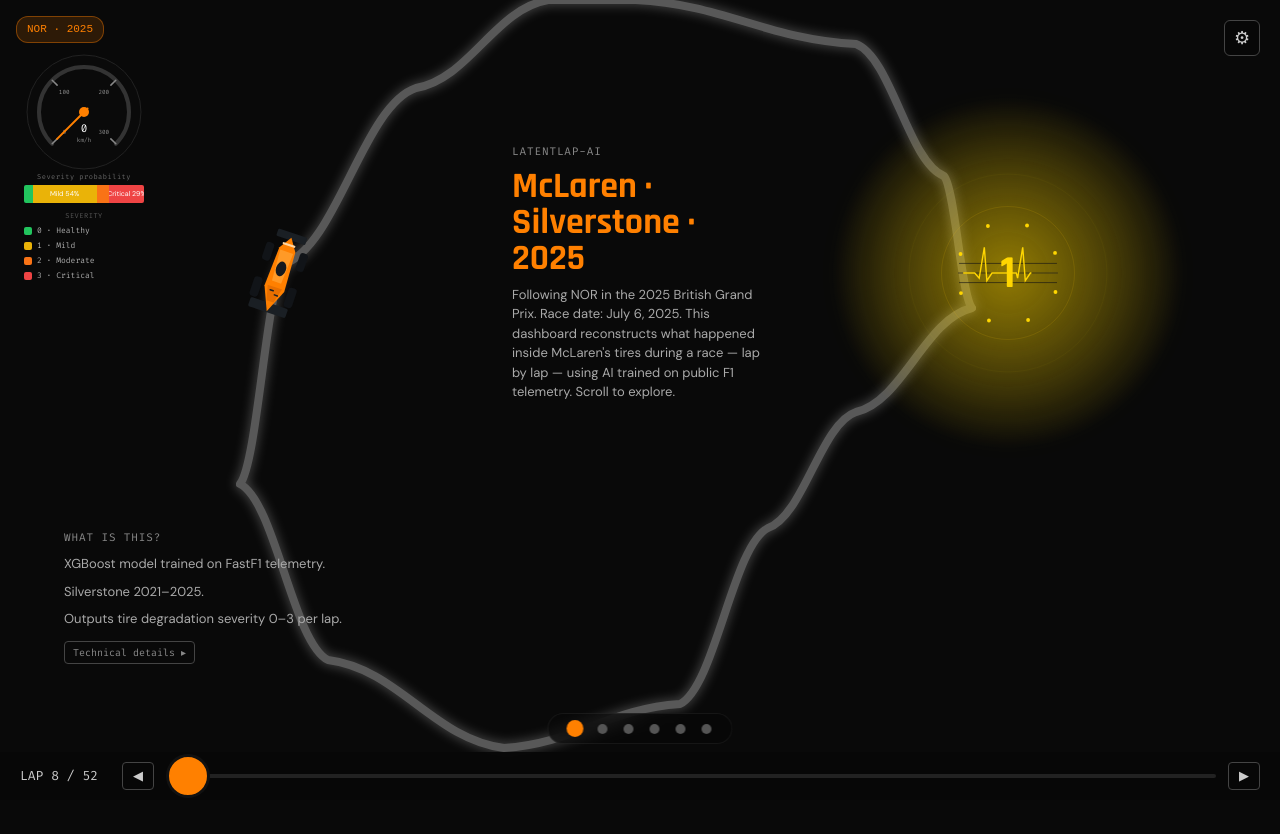
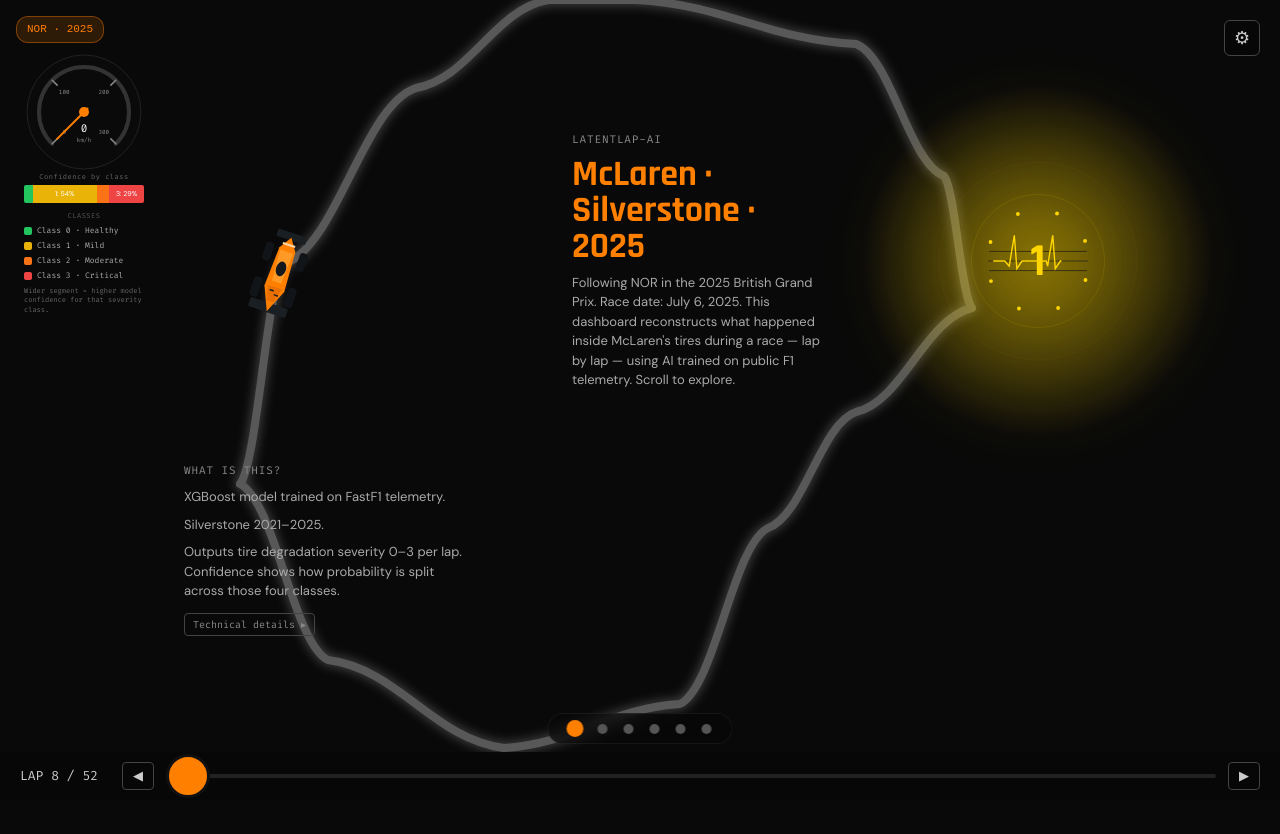
Before and after one commit to Hussain-coder-eng/LatentLap-AI, a Next.js app in the folder dashboard/: page / in a window 1280 px wide. Shown: the top 834 px of the page. Built offline with nearby package versions, Linux system fonts and the light colour scheme.

Commit message:
fix: improve dashboard clarity and layout

```diff
--- a/dashboard/app/components/ScrollStage.tsx
+++ b/dashboard/app/components/ScrollStage.tsx
@@ -15,10 +15,11 @@
 
 const CHAPTER_THRESHOLDS = [0, 0.17, 0.34, 0.51, 0.68, 0.85]
 const CHAPTER_COUNT = CHAPTER_THRESHOLDS.length
+const CHAPTER_NAMES_FOR_STAGE = ['hero', 'severity', 'predictors', 'race-arc', 'strategy', 'compare'] as const
 const RACE_ARC_TIMELINE_BOTTOM_PX = 64
 const RACE_ARC_TIMELINE_HEIGHT_PX = 18
 const RACE_ARC_TIMELINE_MIN_SEGMENT_PX = 2
-const RACE_ARC_TIMELINE_SIDE_INSET = 'clamp(16px, 12vw, 180px)'
+const RACE_ARC_TIMELINE_SIDE_INSET = 'clamp(184px, 18vw, 240px)'
 
 const SILVERSTONE_RACE_META: Record<number, { name: string; date: string }> = {
   2021: { name: '2021 British Grand Prix', date: 'July 18, 2021' },
@@ -247,6 +248,7 @@
   const { currentLap, currentYear, currentDriver, setSimDrawerOpen } = useRaceContext()
   const stageRef = useRef<HTMLDivElement>(null)
   const pinRef   = useRef<HTMLDivElement>(null)
+  const programmaticChapterRef = useRef<number | null>(null)
   const [scrollProgress, setScrollProgress] = useState(0)
   const [activeChapter, setActiveChapter]   = useState(0)
   const isNarrow = useNarrowViewport()
@@ -267,46 +269,68 @@
   const sevColor  = getSeverityHex(severity)
   const sevLabel  = getSeverityLabel(severity)
 
-  // GSAP ScrollTrigger pin
+  // CSS sticky owns pinning; this listener only derives story progress.
+  // Avoids stale ScrollTrigger transforms after browser scroll restoration.
   useEffect(() => {
-    let st: { kill: () => void } | undefined
-    import('gsap').then(({ default: gsap }) => {
-      import('gsap/ScrollTrigger').then(({ ScrollTrigger }) => {
-        gsap.registerPlugin(ScrollTrigger)
-        st = ScrollTrigger.create({
-          trigger: stageRef.current,
-          pin: pinRef.current,
-          start: 'top top',
-          end: '+=400%',
-          scrub: true,
-          onUpdate: (self: { progress: number }) => {
-            const p = self.progress
-            setScrollProgress(p)
-            setActiveChapter(progressToChapter(p))
-          },
-        })
-      })
-    })
-    return () => st?.kill()
-  }, [])
+    if (isNarrow) return
+
+    const updateProgress = () => {
+      const el = stageRef.current
+      if (!el) return
+      const rect = el.getBoundingClientRect()
+      const scrollable = Math.max(el.offsetHeight - window.innerHeight, 1)
+      const p = Math.min(Math.max(-rect.top / scrollable, 0), 1)
+      setScrollProgress(p)
+
+      const targetChapter = programmaticChapterRef.current
+      if (targetChapter !== null) {
+        const targetProgress = CHAPTER_THRESHOLDS[targetChapter] ?? 0
+        setActiveChapter(targetChapter)
+        if (Math.abs(p - targetProgress) < 0.015) {
+          programmaticChapterRef.current = null
+        }
+        return
+      }
+
+      setActiveChapter(progressToChapter(p))
+    }
+
+    updateProgress()
+    window.addEventListener('scroll', updateProgress, { passive: true })
+    window.addEventListener('resize', updateProgress)
+    return () => {
+      window.removeEventListener('scroll', updateProgress)
+      window.removeEventListener('resize', updateProgress)
+    }
+  }, [isNarrow])
 
   // Keyboard chapter navigation
   useEffect(() => {
     const onKey = (e: KeyboardEvent) => {
-      if (e.key === 'PageDown') scrollToChapter(Math.min(CHAPTER_COUNT - 1, activeChapter + 1))
-      if (e.key === 'PageUp')   scrollToChapter(Math.max(0, activeChapter - 1))
+      if (e.key === 'PageDown') {
+        e.preventDefault()
+        scrollToChapter(Math.min(CHAPTER_COUNT - 1, activeChapter + 1))
+      }
+      if (e.key === 'PageUp') {
+        e.preventDefault()
+        scrollToChapter(Math.max(0, activeChapter - 1))
+      }
     }
     window.addEventListener('keydown', onKey)
     return () => window.removeEventListener('keydown', onKey)
-  }, [activeChapter])
+  }, [activeChapter, isNarrow])
 
   const scrollToChapter = (ch: number) => {
     setActiveChapter(ch)
+    setScrollProgress(CHAPTER_THRESHOLDS[ch] ?? 0)
+    if (isNarrow) return
+
     const el = stageRef.current
     if (!el) return
+    programmaticChapterRef.current = ch
     const stageTop = el.getBoundingClientRect().top + window.scrollY
-    const stageH   = el.scrollHeight - window.innerHeight
-    window.scrollTo({ top: stageTop + CHAPTER_THRESHOLDS[ch] * stageH, behavior: 'smooth' })
+    const stageH = Math.max(el.scrollHeight - window.innerHeight, 1)
+    window.scrollTo({ top: stageTop + (CHAPTER_THRESHOLDS[ch] ?? 0) * stageH, behavior: 'smooth' })
   }
 
   // Build SHAP rows for chapter 2
@@ -339,7 +363,7 @@
       },
       right: {
         heading: 'What is this?',
-        customLines: ['XGBoost model trained on FastF1 telemetry.', 'Silverstone 2021–2025.', 'Outputs tire degradation severity 0–3 per lap.'],
+        customLines: ['XGBoost model trained on FastF1 telemetry.', 'Silverstone 2021–2025.', 'Outputs tire degradation severity 0–3 per lap. Confidence shows how probability is split across those four classes.'],
         technicalDetail: 'Model: XGBoost classifier. Labels: weak supervision heuristics (not physical sensors). Features: sector times, lateral G, tyre age, air/track temp, aggression index.',
       },
     },
@@ -349,7 +373,7 @@
         label: 'Tire Severity',
         value: sevLabel,
         valueColor: sevColor,
-        explanation: `Our model rates this lap at ${severity}/3 using probabilistic telemetry proxies. Scale: 0 = healthy, 1 = mild degradation, 2 = moderate degradation, 3 = critical degradation.`,
+        explanation: `Our model rates this lap at ${severity}/3 using probabilistic telemetry proxies. Scale: 0 = healthy, 1 = mild degradation, 2 = moderate degradation, 3 = critical degradation. Confidence is strongest when one class dominates the probability bar.`,
       },
       right: {
         heading: 'Failure Mode',
@@ -358,7 +382,7 @@
               .sort((a, b) => b[1] - a[1])
               .map(([mode, prob]) => `${mode.charAt(0).toUpperCase() + mode.slice(1)}: ${(prob * 100).toFixed(1)}%`)
           : ['No mode data'],
-        technicalDetail: `DegSeverity: ${severity} (heuristic proxy — not a physical sensor)\nmode_probs: ${JSON.stringify(lap?.mode_probs ?? {}, null, 0)}`,
+        technicalDetail: `DegSeverity: ${severity} (heuristic proxy — not a physical sensor)\nConfidence: severity_probs distribute probability across classes 0, 1, 2, and 3\nmode_probs: ${JSON.stringify(lap?.mode_probs ?? {}, null, 0)}`,
       },
     },
     // Chapter 2 — Predictors
@@ -368,14 +392,14 @@
         value: `Lap ${currentLap}`,
         valueColor: '#FF8000',
         explanation: top3Shap[0]
-          ? `${SHAP_LABELS[topFeatureKey ?? ''] ?? FEATURE_LABELS[topFeatureKey ?? ''] ?? topFeatureKey} is the primary driver of this lap's prediction. Positive values push severity up; negative pull it down.`
+          ? `${SHAP_LABELS[topFeatureKey ?? ''] ?? FEATURE_LABELS[topFeatureKey ?? ''] ?? topFeatureKey} is the primary driver of this lap's prediction. SHAP bars explain direction: orange pushes severity up, blue pulls it down.`
           : 'No SHAP data for this lap.',
       },
       right: {
         heading: 'Why this lap?',
         rows: top3Shap,
         customLines: top3Shap[0]
-          ? [FEATURE_PLAIN[topFeatureKey ?? '']?.(top3Shap[0].value) ?? '']
+          ? ['SHAP compares this lap against the model baseline; longer bars have more influence.', FEATURE_PLAIN[topFeatureKey ?? '']?.(top3Shap[0].value) ?? '']
           : [],
         technicalDetail: `SHAP (TreeExplainer): ${top3Shap.map(r => `${r.label}: ${r.value > 0 ? '+' : ''}${r.value.toFixed(3)}`).join(' | ')}\nBaseline expected value: ~1.12`,
       },
@@ -387,7 +411,7 @@
         value: `${totalLaps} modeled laps from telemetry`,
         valueColor: '#4a7a4a',
         subAnnotation: '· 52 race laps total',
-        explanation: 'This is the full tire story across the race. Scroll down to drive through each lap. Green = fresh, red = critical. The pit stop divides the two stints.',
+        explanation: 'This is the full tire story across the race. Scroll down to drive through each lap. Green = healthy, red = critical. The orange divider marks the stint change after the pit stop.',
       },
       right: {
         heading: 'Reading the arc',
@@ -399,7 +423,7 @@
             if (!top) return 'NOMINAL'
             return top[0].toUpperCase() + (top[1] < 0.1 ? ' (trace)' : '')
           })()}`,
-          'Drag the scrubber below to move through the race.',
+          'Race arc bars are laps, colored by predicted severity. Drag the scrubber below to inspect a lap.',
         ],
         technicalDetail: `lapDelta and severity per lap from features_${currentYear}_${currentDriver}.json. Stint boundaries inferred from stint_id column.`,
       },
@@ -410,16 +434,17 @@
         label: 'Pit Strategy',
         value: 'When to pit?',
         valueColor: '#00E676',
-        explanation: 'Each scenario shows the projected tire severity at race end depending on when McLaren pits. Green = optimal timing. The sweet spot minimises finish severity.',
+        explanation: 'Each strategy bar is one possible pit lap. Bar height is projected finish severity on the 0–3 scale; lower is better. Green marks lowest-risk timing.',
       },
       right: {
         heading: 'Model recommendation',
         customLines: [
           'Green bars = optimal pit window.',
           'Yellow = acceptable but not ideal.',
-          'Red = too late — high finish severity.',
+          'Red = too late — high projected finish severity.',
+          'The SIM drawer compares this historical strategy with a hypothetical pit lap and compound.',
         ],
-        technicalDetail: 'strategy.py projects DegSeverity forward from each pit lap using stint-2 degradation rates. Heuristic — not derived from tire physics simulation.',
+        technicalDetail: 'Projected finish severity: estimated end-of-race DegSeverity after choosing a pit lap.\nCompound degradation multiplier: relative wear-rate factor applied to the selected compound.\nstrategy.py projects DegSeverity forward from each pit lap using stint-2 degradation rates. Heuristic — not derived from tire physics simulation.',
       },
     },
     // Chapter 5 — Season Comparison
@@ -428,14 +453,14 @@
         label: 'Season Comparison',
         value: '2023 · 2024 · 2025',
         valueColor: '#a78bfa',
-        explanation: `How has ${currentDriver}'s tire degradation at Silverstone evolved across seasons? Purple = 2023, green = 2024, orange = 2025. X axis is normalized race progress.`,
+        explanation: `How has ${currentDriver}'s tire degradation at Silverstone evolved across seasons? Purple = 2023, green = 2024, orange = 2025. X axis is normalized race progress, so unequal race lengths still compare by percentage complete.`,
       },
       right: {
         heading: 'Reading the chart',
         customLines: [
           'Higher line = more degradation.',
           '2025 line ends early (fewer predicted laps).',
-          'Compare slope to see wear rate changes.',
+          'Compare slope to see wear-rate changes.',
         ],
         technicalDetail: 'Each season normalized to 0–1 lap progress. severity_pred from XGBoost model per lap.',
       },
@@ -478,26 +503,29 @@
     <>
       <ChapterDots activeChapter={activeChapter} onSelect={scrollToChapter} />
 
-      <div ref={stageRef} style={{ height: '500vh' }}>
+      <div ref={stageRef} style={{ height: isNarrow ? 'auto' : '500vh', minHeight: '100vh' }}>
         <div
           ref={pinRef}
           className={`scroll-stage-pin ${isNarrow ? 'scroll-stage-pin--mobile' : 'scroll-stage-pin--desktop'}`}
+          data-chapter={activeChapter}
+          data-chapter-name={CHAPTER_NAMES_FOR_STAGE[activeChapter]}
           style={{ background: 'var(--bg)' }}
         >
           {/* Background circuit — faint on mobile (opacity 0.06), full on desktop */}
           <div style={{ opacity: isNarrow ? 0.06 : 1 }}>
-            <SilverstoneCircuit activeChapter={activeChapter} backgroundOnly={activeChapter === 2} hideRings={isNarrow} />
+            <SilverstoneCircuit activeChapter={activeChapter} backgroundOnly={activeChapter === 2} hideRings={isNarrow || activeChapter === 2} />
           </div>
 
           {isNarrow ? (
             /* ── MOBILE: single-column stacked layout for all chapters ── */
-            <div style={{ display: 'flex', flexDirection: 'column', gap: 24, width: '100%', paddingBottom: 64 }}>
+            <div className="scroll-stage-mobile-stack">
               <CalloutLeft content={ch.left} visible={true} />
 
               {/* Chapter-specific center content */}
               {activeChapter === 2 && (
                 <>
                   <CalloutRight content={ch.right} visible={true} />
+                  <div className="stage-helper-text">Corner heatmap shows where Silverstone load concentrates. Brighter corners contribute more tire stress in the current feature set.</div>
                   <CornerHeatmap year={currentYear} driver={currentDriver} />
                 </>
               )}
@@ -545,6 +573,7 @@
               {/* Chapter 3 (Race Arc): compact lap severity timeline — absolute desktop only */}
               {activeChapter === 3 && (
                 <div
+                  className="race-arc-timeline-shell"
                   aria-hidden="true"
                   style={{
                     position: 'absolute',
@@ -579,6 +608,7 @@
               {/* Chapter 3 (Race Arc): lap number tick labels below timeline */}
               {activeChapter === 3 && (
                 <div
+                  className="race-arc-tick-shell"
                   style={{
                     position: 'absolute',
                     left: RACE_ARC_TIMELINE_SIDE_INSET,
@@ -610,6 +640,7 @@
               {/* Chapter 3 (Race Arc): severity scale legend above timeline */}
               {activeChapter === 3 && (
                 <div
+                  className="race-arc-legend-shell"
                   style={{
                     position: 'absolute',
                     left: RACE_ARC_TIMELINE_SIDE_INSET,
@@ -646,11 +677,11 @@
 
               {/* Left callout — ch2: SHAP bars right-aligned; ch4: strategy rec; others: chapter metadata */}
               {activeChapter === 2 ? (
-                <div style={{ justifySelf: 'end', display: 'flex', flexDirection: 'column', width: '100%', maxWidth: 280 }}>
+                <div className="stage-template-panel stage-template-panel--left">
                   <CalloutRight content={ch.right} visible={true} />
                 </div>
               ) : activeChapter === 4 ? (
-                <div style={{ justifySelf: 'end', display: 'flex', flexDirection: 'column', width: '100%', maxWidth: 280 }}>
+                <div className="stage-template-panel stage-template-panel--left">
                   <StrategyLeft currentYear={currentYear} currentDriver={currentDriver} currentLap={currentLap} />
                 </div>
               ) : (
@@ -659,9 +690,11 @@
 
               {/* Center — ch4: pit chart; ch5: season chart; others: tire */}
               {activeChapter === 4 ? (
-                <StrategyPitChart currentYear={currentYear} currentDriver={currentDriver} currentLap={currentLap} />
+                <div className="stage-template-center stage-template-center--strategy">
+                  <StrategyPitChart currentYear={currentYear} currentDriver={currentDriver} currentLap={currentLap} />
+                </div>
               ) : activeChapter === 5 ? (
-                <div style={{ gridColumn: '2 / 4', width: '100%', display: 'flex', alignItems: 'center', justifyContent: 'center' }}>
+                <div className="stage-template-center stage-template-center--comparison">
                   <CrossSeasonChart driver={currentDriver} />
                 </div>
               ) : (
@@ -670,11 +703,12 @@
 
               {/* Right callout — ch2: corner heatmap; ch4: strategy outcome; ch5: suppressed; others: SHAP/text */}
               {activeChapter === 2 ? (
-                <div style={{ justifySelf: 'start', display: 'flex', flexDirection: 'column', width: '100%', maxWidth: 280 }}>
+                <div className="stage-template-panel stage-template-panel--right">
+                  <div className="stage-helper-text">Heatmap = corner stress proxy, not measured tire temperature. It keeps chart content out of the speedometer zone.</div>
                   <CornerHeatmap year={currentYear} driver={currentDriver} />
                 </div>
               ) : activeChapter === 4 ? (
-                <div style={{ justifySelf: 'start', display: 'flex', flexDirection: 'column', width: '100%', maxWidth: 280 }}>
+                <div className="stage-template-panel stage-template-panel--right">
                   <StrategyRight currentYear={currentYear} currentDriver={currentDriver} setSimDrawerOpen={setSimDrawerOpen} />
                 </div>
               ) : activeChapter === 5 ? null : (
--- a/dashboard/app/components/Speedometer.tsx
+++ b/dashboard/app/components/Speedometer.tsx
@@ -40,10 +40,10 @@
 const SEVERITY_PROB_COLORS = ['#22c55e', '#eab308', '#f97316', '#ef4444'] as const
 
 const SEVERITY_LEGEND = [
-  { label: 'Healthy',  color: '#22c55e' },
-  { label: 'Mild',     color: '#eab308' },
-  { label: 'Moderate', color: '#f97316' },
-  { label: 'Critical', color: '#ef4444' },
+  { label: 'Class 0 · Healthy',  color: '#22c55e' },
+  { label: 'Class 1 · Mild',     color: '#eab308' },
+  { label: 'Class 2 · Moderate', color: '#f97316' },
+  { label: 'Class 3 · Critical', color: '#ef4444' },
 ] as const
 
 export function Speedometer() {
@@ -113,6 +113,7 @@
 
   return (
     <div
+      className="speedometer-shell"
       style={{ position: 'fixed', top: 52, left: 24, zIndex: 60, width: 120 }}
       aria-label="Scroll speed gauge"
     >
@@ -190,14 +191,14 @@
       {severityProbs && (
         <>
           <div style={{ fontSize: 7, color: '#666', letterSpacing: 0.5, textAlign: 'center', marginBottom: 2, fontFamily: "'Fira Code', monospace" }}>
-            Severity probability
+            Confidence by class
           </div>
           <div style={{ display: 'flex', width: 120, height: 18, borderRadius: 2, overflow: 'hidden' }}>
             {severityProbs.map((prob, i) => (
               <div
                 key={i}
-                title={`${SEVERITY_LEGEND[i].label}: ${Math.round(prob * 100)}%`}
-                aria-label={`${SEVERITY_LEGEND[i].label}: ${Math.round(prob * 100)}%`}
+                title={`${SEVERITY_LEGEND[i].label}: ${Math.round(prob * 100)}% probability`}
+                aria-label={`${SEVERITY_LEGEND[i].label}: ${Math.round(prob * 100)}% probability`}
                 style={{
                   flex: prob,
                   minWidth: 0,
@@ -211,7 +212,7 @@
               >
                 {prob >= 0.12 && (
                   <span style={{ fontSize: 7, color: 'white', textAlign: 'center', lineHeight: 1, whiteSpace: 'nowrap', padding: '0 2px' }}>
-                    {SEVERITY_LEGEND[i].label} {Math.round(prob * 100)}%
+                    {i}: {Math.round(prob * 100)}%
                   </span>
                 )}
               </div>
@@ -221,16 +222,19 @@
       )}
       <div style={{ marginTop: 8 }}>
         <div style={{ fontSize: 7, color: '#555', letterSpacing: 0.5, textAlign: 'center', marginBottom: 4, fontFamily: "'Fira Code', monospace" }}>
-          SEVERITY
+          CLASSES
         </div>
         {SEVERITY_LEGEND.map((item, i) => (
           <div key={i} style={{ display: 'flex', alignItems: 'center', gap: 5, marginBottom: 3 }}>
             <div style={{ width: 8, height: 8, borderRadius: 2, background: item.color, flexShrink: 0 }} />
             <span style={{ fontSize: 8, color: '#aaa', fontFamily: "'Fira Code', monospace" }}>
-              {i} · {item.label}
+              {item.label}
             </span>
           </div>
         ))}
+        <div style={{ fontSize: 7, color: '#666', lineHeight: 1.35, marginTop: 4, fontFamily: "'Fira Code', monospace" }}>
+          Wider segment = higher model confidence for that severity class.
+        </div>
       </div>
     </div>
   )
--- a/dashboard/lib/useNarrowViewport.ts
+++ b/dashboard/lib/useNarrowViewport.ts
@@ -2,7 +2,7 @@
 'use client'
 import { useEffect, useState } from 'react'
 
-export const NARROW_VIEWPORT_QUERY = '(max-width: 640px)'
+export const NARROW_VIEWPORT_QUERY = '(max-width: 980px)'
 
 export function useNarrowViewport(): boolean {
   const [isNarrow, setIsNarrow] = useState(false)
--- a/dashboard/styles/globals.css
+++ b/dashboard/styles/globals.css
@@ -30,6 +30,9 @@
   --shap-pos: #FF8000;
   --shap-neg: #2979FF;
   --speedometer-size: 120px;
+  --top-control-zone: 180px;
+  --bottom-scrubber-zone: 116px;
+  --desktop-left-safe-zone: 184px;
 }
 
 body {
@@ -120,40 +123,122 @@
   min-height: 100vh;
   display: flex;
   flex-direction: column;
-  padding: 56px 16px 64px;
+  padding: 132px 16px 124px;
+  box-sizing: border-box;
+  overflow: hidden auto;
+}
+
+.scroll-stage-pin--desktop {
+  position: sticky;
+  top: 0;
+  width: 100%;
+  height: 100vh;
+  display: grid;
+  grid-template-columns: minmax(220px, 1fr) minmax(180px, 32vmin) minmax(220px, 1fr);
+  column-gap: clamp(10px, 2.5vw, 40px);
+  align-items: center;
+  justify-content: center;
+  padding: clamp(86px, 12vh, 112px) clamp(32px, 5vw, 72px) 128px var(--desktop-left-safe-zone);
   box-sizing: border-box;
   overflow: hidden;
 }
 
-.scroll-stage-pin--desktop {
+.speedometer-shell {
+  max-height: calc(100dvh - var(--bottom-scrubber-zone) - 16px);
+  overflow: hidden;
+  pointer-events: none;
+}
+
+.chapter-dots--mobile {
+  bottom: 52px;
+}
+
+.scroll-stage-mobile-stack {
+  display: flex;
+  flex-direction: column;
+  gap: 18px;
+  width: 100%;
+  max-width: 520px;
+  margin: 0 auto;
+  padding-bottom: 32px;
   position: relative;
+  z-index: 4;
+}
+
+.stage-template-panel {
+  display: flex;
+  flex-direction: column;
   width: 100%;
-  height: 100vh;
-  display: grid;
-  grid-template-columns: minmax(0, 1fr) minmax(150px, 32vmin) minmax(0, 1fr);
-  column-gap: clamp(10px, 2.5vw, 40px);
+  max-width: 280px;
+  min-width: 0;
+}
+
+.stage-template-panel--left {
+  justify-self: end;
+}
+
+.stage-template-panel--right {
+  justify-self: start;
+}
+
+.stage-template-center {
+  width: 100%;
+  min-width: 0;
+}
+
+.stage-template-center--strategy {
+  align-self: center;
+  max-width: 420px;
+  justify-self: center;
+}
+
+.stage-template-center--comparison {
+  grid-column: 2 / 4;
+  display: flex;
   align-items: center;
   justify-content: center;
-  padding: clamp(72px, 10vh, 96px) clamp(18px, 5vw, 72px) 72px;
-  box-sizing: border-box;
-  overflow: hidden;
+  max-width: min(780px, 62vw);
+  justify-self: center;
 }
 
-@media (max-width: 640px) {
+.stage-helper-text {
+  font-family: 'DM Sans', sans-serif;
+  font-size: 11px;
+  line-height: 1.45;
+  color: rgba(255, 255, 255, 0.52);
+  margin-bottom: 8px;
+  max-width: 280px;
+}
+
+.scroll-stage-pin[data-chapter='2'] .tire-hero-shell,
+.scroll-stage-pin[data-chapter='4'] .tire-hero-shell,
+.scroll-stage-pin[data-chapter='5'] .tire-hero-shell {
+  opacity: 0.42;
+}
+
+@media (max-width: 980px) {
   .scroll-stage-pin {
-    display: grid !important;
+    display: flex !important;
     grid-template-columns: minmax(0, 1fr) !important;
     grid-template-rows: auto auto !important;
     align-content: start !important;
     justify-items: stretch !important;
     row-gap: 14px !important;
-    padding: 154px 24px 92px !important;
+    padding: 92px 20px 128px !important;
+  }
+
+  .speedometer-shell {
+    display: none !important;
+  }
+
+  .chapter-dots--mobile {
+    bottom: 54px;
   }
 
   .stage-callout {
     position: relative;
     z-index: 4;
-    width: min(100%, 345px) !important;
+    width: 100% !important;
     max-width: none !important;
     justify-self: start !important;
     text-shadow: 0 1px 10px rgba(0, 0, 0, 0.88);
@@ -169,7 +254,7 @@
 
   .stage-callout-right {
     grid-row: 2;
-    margin-left: auto;
+    margin-left: 0;
   }
 
   .stage-callout-left [style*="font-size: clamp"] {
@@ -194,11 +279,22 @@
   .tire-hero-shell {
     position: absolute !important;
     left: 50%;
-    top: 52%;
+    top: 48%;
     transform: translate(-50%, -50%);
     width: 156px !important;
     height: 156px !important;
-    opacity: 0.78;
+    opacity: 0.34;
     z-index: 1;
   }
+
+  .stage-template-panel,
+  .stage-template-center,
+  .stage-template-center--comparison {
+    width: 100%;
+    max-width: none;
+  }
+
+  .stage-helper-text {
+    max-width: none;
+  }
 }
```
Also changed, not shown: dashboard/app/components/ChapterDots.tsx (+5 -3 lines), dashboard/app/components/SimDrawer.tsx (+33 -8 lines), 1 other file (tests, documents, lock files or other folders).
